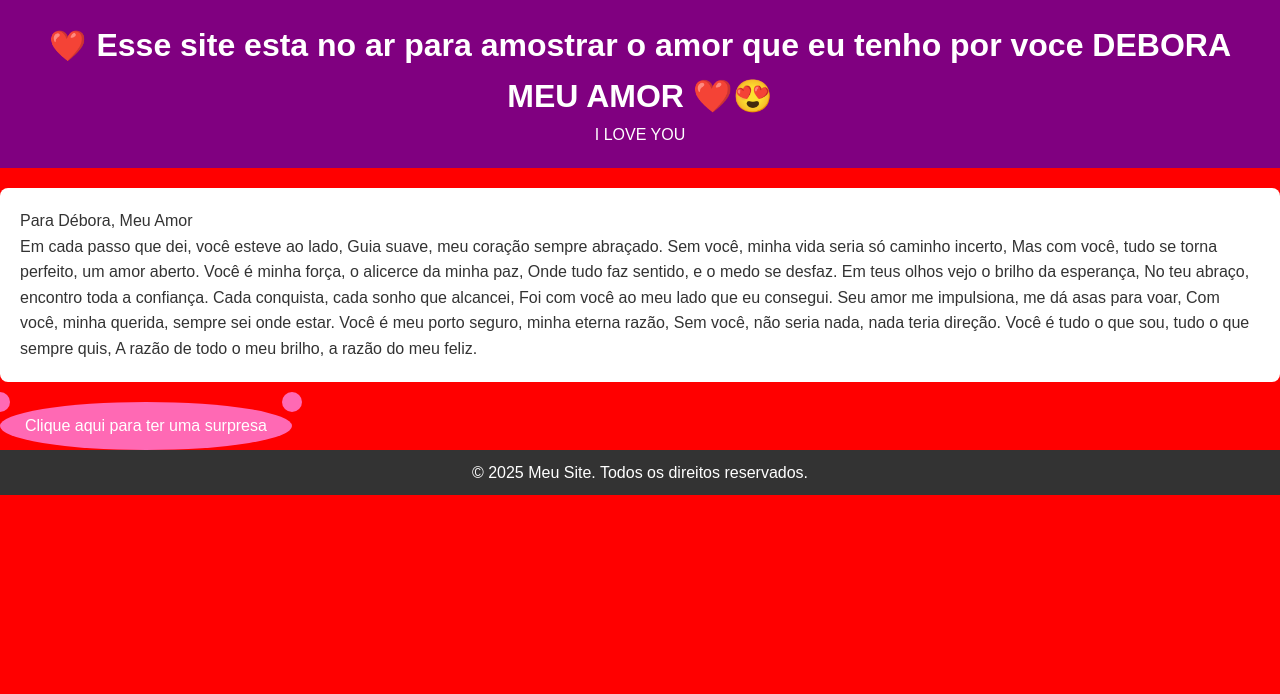
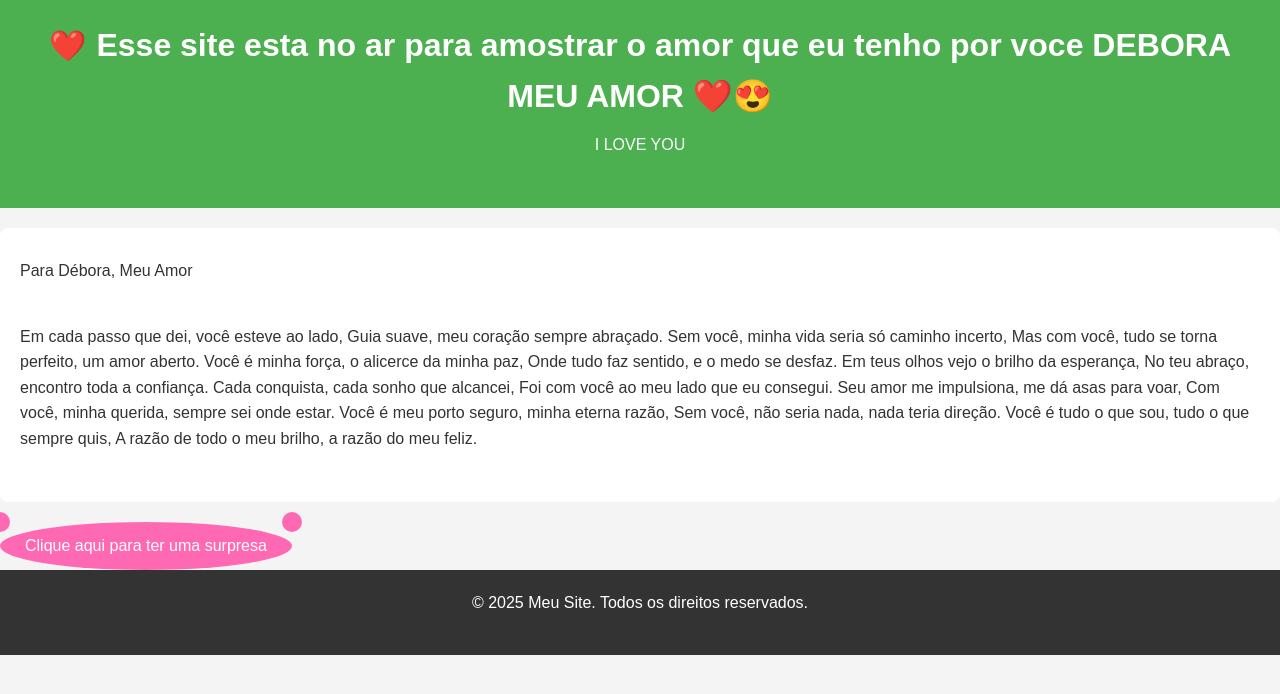
Before and after one commit to Lucas5963/Para-meu-amor, a plain HTML site: page index.html in a window 1280 px wide. Drawn offline with Linux system fonts and the light colour scheme; a web font is replaced by a local one.

Commit message:
Update style.css

```diff
--- a/style.css
+++ b/style.css
@@ -127,3 +127,57 @@ button:hover {
 button:hover::before, button:hover::after {
     top: -15px; /* Faz as "pontas" do coração subirem ao passar o mouse */
 }
+
+/* Resetando margens e padding */
+* {
+    margin: 0;
+    padding: 0;
+    box-sizing: border-box;
+}
+
+body {
+    font-family: Arial, sans-serif;
+    line-height: 1.6;
+    background-color: #f4f4f4;
+    color: #333;
+}
+
+/* Cabeçalho */
+header {
+    background-color: #4CAF50; /* Cor de fundo verde */
+    color: white;
+    padding: 20px;
+    text-align: center;
+}
+
+/* Estilo para o parágrafo */
+p {
+    margin-bottom: 20px; /* Espaço entre os parágrafos */
+    padding: 10px 0; /* Espaçamento interno */
+}
+
+/* Estilo do botão */
+button {
+    background-color: #FF69B4; /* Cor de fundo rosa */
+    color: white;
+    border: none;
+    padding: 15px 25px;
+    font-size: 16px;
+    cursor: pointer;
+    border-radius: 50%;
+    position: relative;
+    transition: transform 0.3s ease-in-out;
+    outline: none;
+}
+
+button:hover {
+    transform: scale(1.1);
+}
+
+/* Rodapé */
+footer {
+    text-align: center;
+    padding: 10px;
+    background-color: #333;
+    color: white;
+}
```
